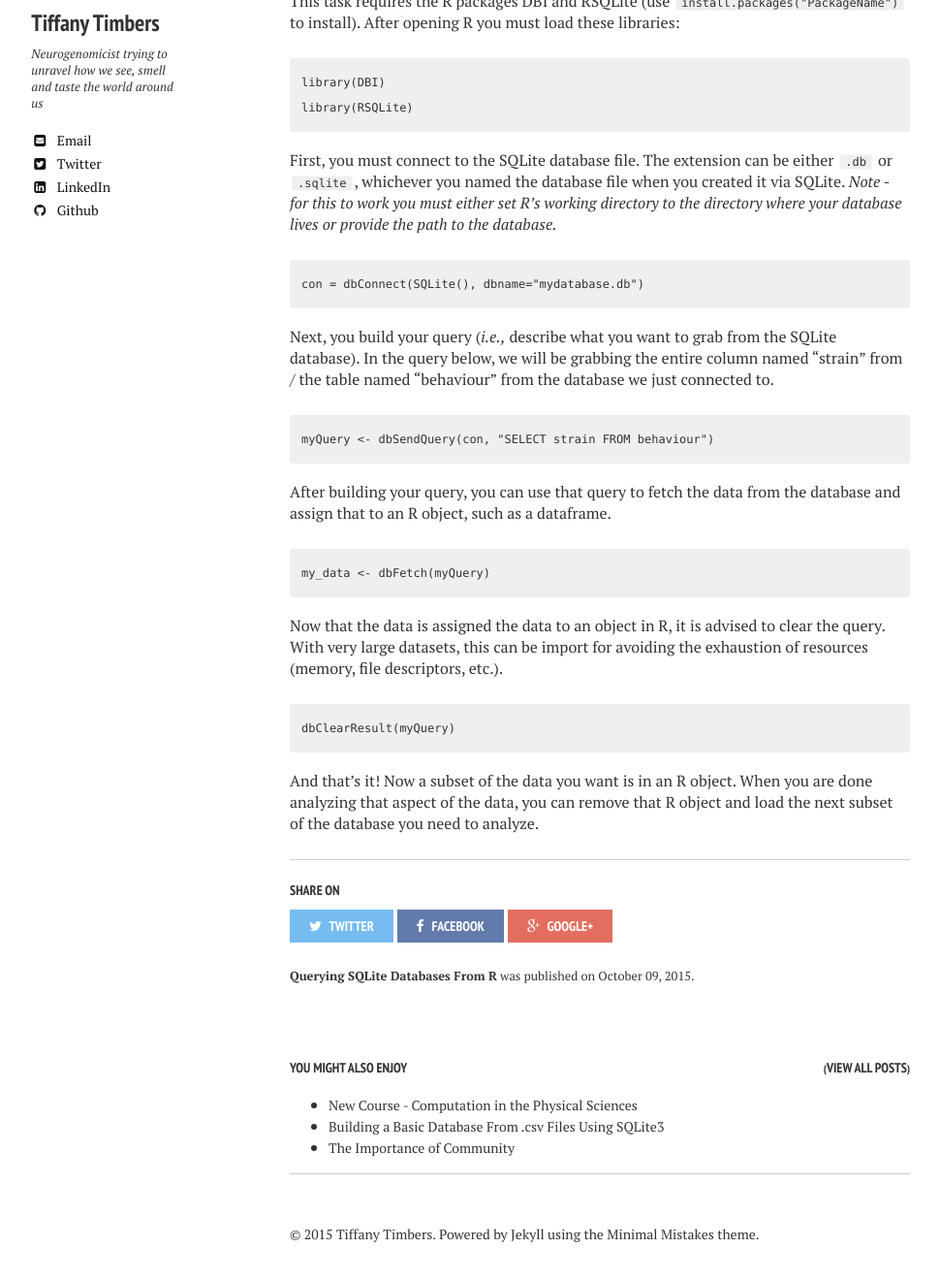
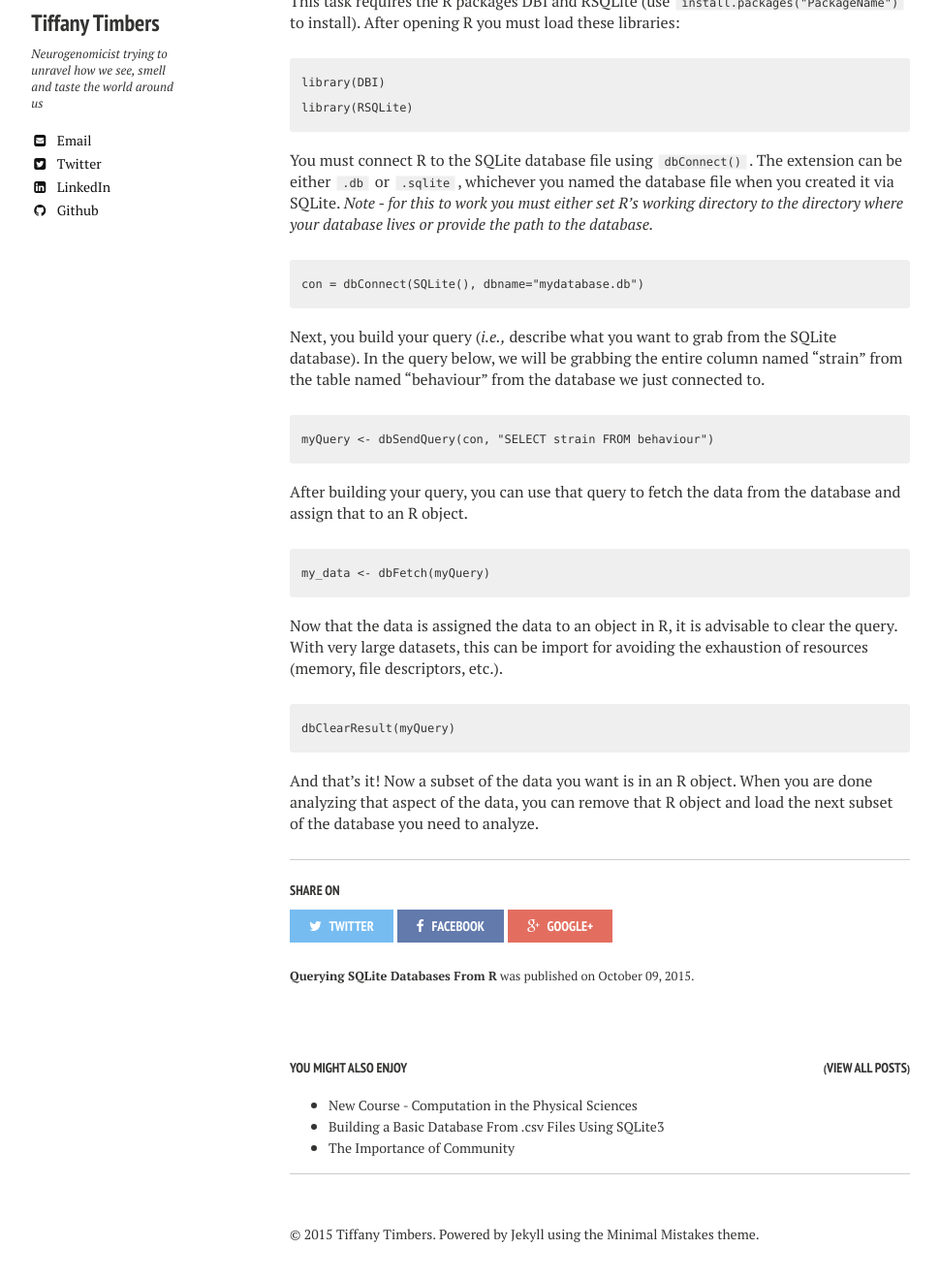
Before and after one commit to ttimbers/ttimbers.github.io, a Jekyll site: the page built from _posts/2015-10-09-querying-sqlite-databases-from-r.markdown, in a window 1280 px wide, cut to the strip 270-1601 px from the top of the page. Shown: the top 1320 px of the strip at 97% size, without its empty margins (21-991 px from the left). Built offline with Jekyll 4.4.1, drawn with Linux system fonts in a browser that asks for light colours; nearby versions of some CDN libraries.

Commit message:
Fixed typos

```diff
--- a/_posts/2015-10-09-querying-sqlite-databases-from-r.markdown
+++ b/_posts/2015-10-09-querying-sqlite-databases-from-r.markdown
@@ -24,17 +24,17 @@ library(DBI)
 library(RSQLite)
 ~~~
 
-First, you must connect to the SQLite database file. The extension can be either `.db` or
-`.sqlite`, whichever you named the database file when you created it via SQLite. *Note -
-for this to work you must either set R's working directory to the directory where your
-database lives or provide the path to the database.*
+You must connect R to the SQLite database file using `dbConnect()`. The extension can be
+either `.db` or `.sqlite`, whichever you named the database file when you created it via
+SQLite. *Note - for this to work you must either set R's working directory to the
+directory where your database lives or provide the path to the database.*
 
 ~~~
 con = dbConnect(SQLite(), dbname="mydatabase.db")
 ~~~
 
 Next, you build your query (*i.e.,* describe what you want to grab from the SQLite
-database). In the query below, we will be grabbing the entire column named "strain" from /
+database). In the query below, we will be grabbing the entire column named "strain" from
 the table named "behaviour" from the database we just connected to.
 
 ~~~
@@ -42,13 +42,13 @@ myQuery <- dbSendQuery(con, "SELECT strain FROM behaviour")
 ~~~
 
 After building your query, you can use that query to fetch the data from the database and
-assign that to an R object, such as a dataframe.
+assign that to an R object.
 
 ~~~
 my_data <- dbFetch(myQuery)
 ~~~
 
-Now that the data is assigned the data to an object in R, it is advised to clear the
+Now that the data is assigned the data to an object in R, it is advisable to clear the
 query. With very large datasets, this can be import for avoiding the exhaustion of
 resources (memory, file descriptors, etc.).
 
```
